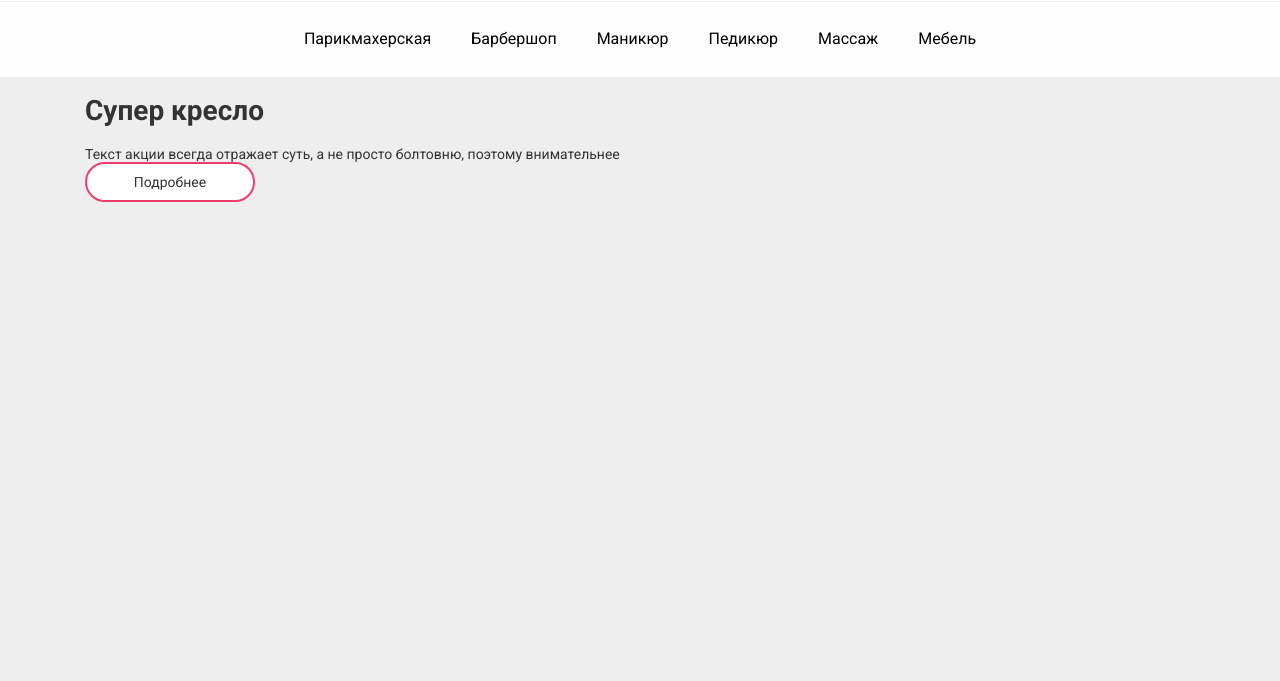
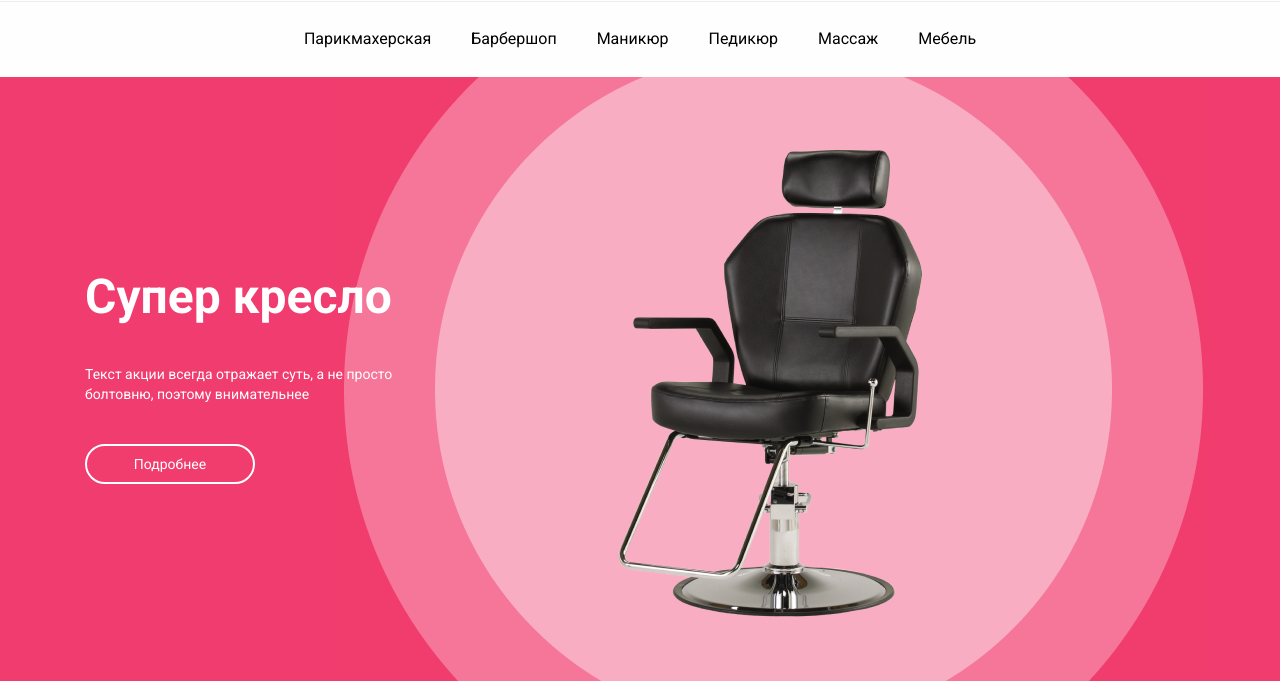
Before and after one commit to FomenkoAndrey/20220929_____beauty, a website: page index.html in a window 1280 px wide. Shown: the part 172-853 px from the top of the page. Before the commit the page ends 800 px from the top, so only its background shows below. Drawn offline with Linux system fonts and the light colour scheme.

Commit message:
черновое оформление блока hero

```diff
--- a/assets/css/style.css
+++ b/assets/css/style.css
@@ -24,13 +24,17 @@ a {
   max-width: 170px;
   min-height: 40px;
   padding: 0.25em 1em;
-  border: 2px solid #f13c6e;
   border-radius: 40px;
+  border-width: 2px;
+  border-style: solid;
+}
+.btn--primary {
+  border-color: #f13c6e;
   background-color: #ffffff;
 }
-.btn--primary {
-}
 .btn--secondary {
+  border-color: #ffffff;
+  background-color: #f13c6e;
 }
 
 .container {
@@ -95,6 +99,41 @@ a {
   color: #000000;
 }
 
+.main {
+}
+.hero {
+  min-height: 604px;
+  background-color: #f03c6e;
+  color: #ffffff;
+  padding: 192px 0;
+  background-image: url(../img/hero.png);
+  background-repeat: no-repeat;
+  background-size: contain;
+  background-position: 82% 50%;
+}
+.hero__content {
+  max-width: 375px;
+  display: flex;
+  flex-direction: column;
+  gap: 40px;
+}
+.hero__title {
+  font-weight: 700;
+  font-size: 48px;
+  margin: 0;
+}
+.hero__description {
+  line-height: 1.43;
+}
+.hero__actions {
+}
+.hero__buttons {
+}
+.btn {
+}
+.btn--secondary {
+}
+
 @media (max-width: 768px) {
   .navbar-info__container {
     flex-direction: column;
```
